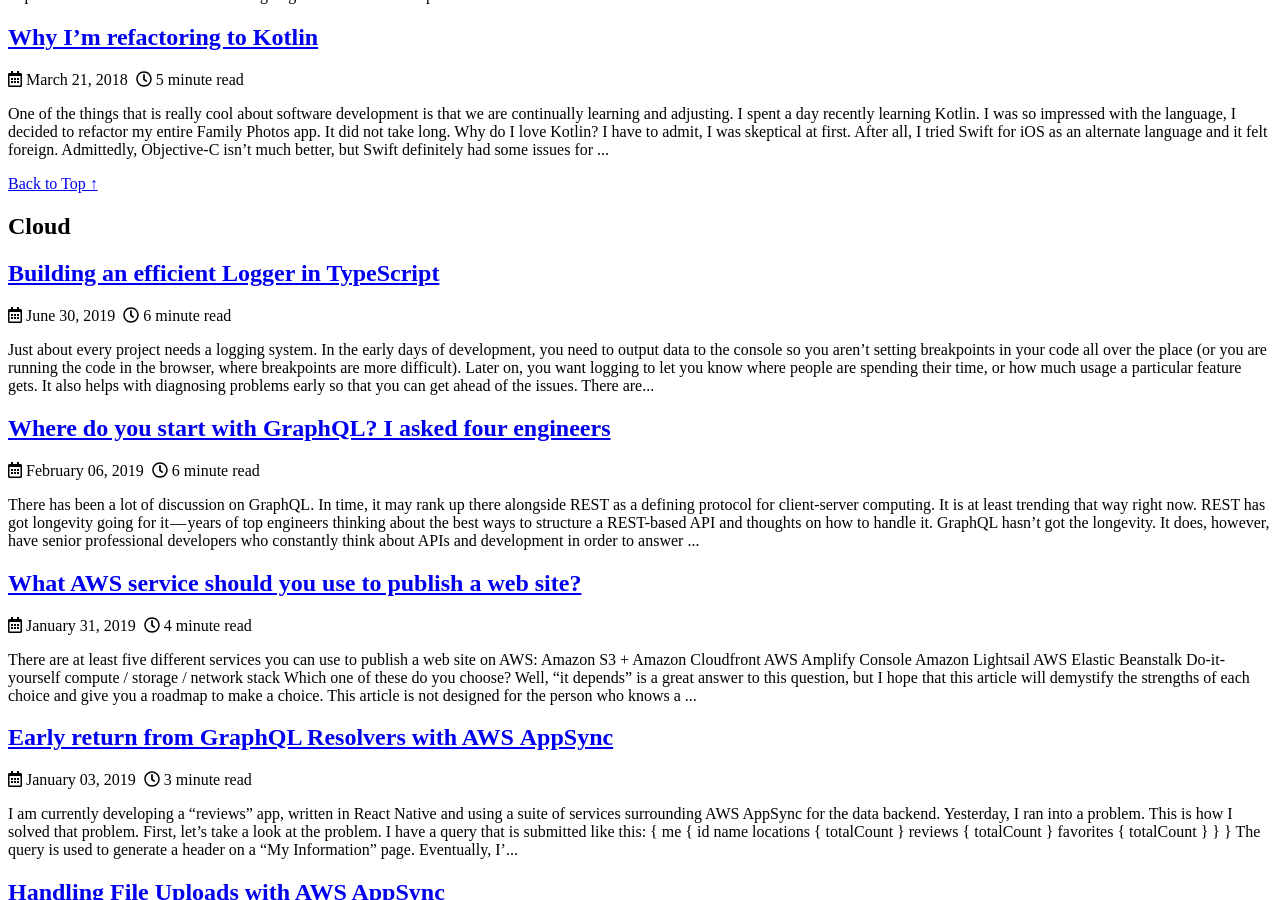
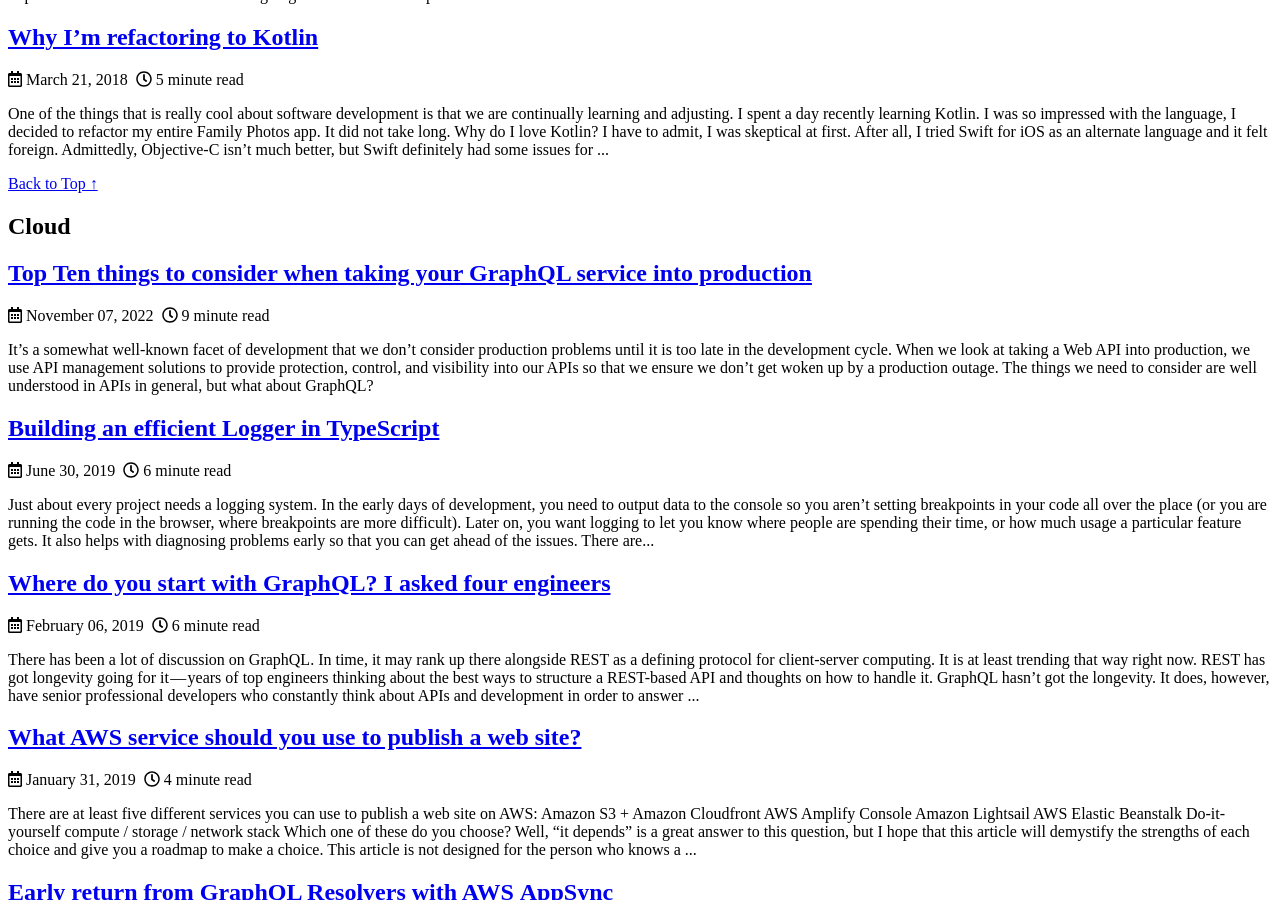
Before and after one commit to adrianhall/adrianhall.github.io, a Jekyll site: the page built from _pages/category-archive.md, in a window 1280 px wide and 900 px high, scrolled down 6082 px. Built offline with Jekyll 4.4.1, drawn with Linux system fonts in a browser that asks for light colours; nearby versions of some CDN libraries; some of the changed lines change nothing that is shown.

Commit message:
11/07 blog post

```diff
--- /dev/null
+++ b/_posts/2022/2022-11-07-top-ten-production-graphql-tips.md
@@ -0,0 +1,90 @@
+---
+title: "Top Ten things to consider when taking your GraphQL service into production"
+categories:
+    - Cloud
+tags:
+    - GraphQL
+---
+
+It's a somewhat well-known facet of development that we don't consider production problems until it is too late in the development cycle.  When we look at taking a Web API into production, we use API management solutions to provide protection, control, and visibility into our APIs so that we ensure we don't get woken up by a production outage.  The things we need to consider are well understood in APIs in general, but what about GraphQL?
+
+GraphQL is a developers dream when it comes to tooling.  A lot of that tooling is driven by the underlying features of the protocol, like introspection.  As you move to production, you want to give up the flexibility that comes from the tooling and lock down the service so that you understand what operations are running, who is running them, and identify bad actors early.  So, what are some of the things you can do?
+
+This is not an article about how to write schemas, optimize operations, or operate GraphQL at scale (for example, as a multi-instance service).  There are plenty of other articles, books, and videos about those topics.  Rather, this is a pragmatic list for you to consider as you move your GraphQL API from development into production.
+
+Here is my top ten.
+
+1. Write input type validation
+1. Implement user authorization
+1. Implement per-client application keys
+1. Control backend concurrency
+1. Rate limit operations, not requests
+1. Turn off introspection
+1. Optimize the backend
+1. Block abusive operations
+1. Implement cost analysis and reject early
+1. Implement Advanced Persisted Queries
+
+Let's take a look at each one.
+
+## 1. Write input type validation
+
+When you are writing any database driven application, you validate inputs to ensure that the data is in the expected form.  SQL injection attacks are, thankfully, becoming a thing of the past since most people use some form of relational mapper (ORM).  However, that doesn't mean people won't try.  Your data store should not be doing the validation for you.  Ensure that every single argument and every single input type is validated before you call your data store.
+
+Since I typically write in C#, I do this by implementing a validator class which is then called by the resolver to ensure the data I receive matches my expectations.  GraphQL gives us primitives - strings, numbers, and booleans.  We need to match that to the real requirements - an ID, a positive number in a range, or the existence of one or more limits.
+
+## 2. Implement user authorization
+
+You do authenticate your users, right?  Do you take it any further?  Do all your users have the same access, all the way down to the field level?  Do any of your results get limited based on user authorization.  These things need to be implemented and adjusted as early as possible.  I prefer to have per-operation and per-field limits based on authorization before any resolver gets run.
+
+## 3. Implement per-client application keys
+
+Even if your API doesn't ostensibly have authentication, you still want to understand which clients have access to your API and what they are doing.  You can implement API keys, or per-client application keys.  These can be implemented as a part of your client build - a key gets generated when the client gets built for release and then it gets baked into the configuration of the client.
+
+There are a lot of benefits to this simple task.  If a key gets stolen (see #8 below), you can reject it.  You can lock down the operations a client can run based on its key (see #10 below).  You can even provide different limits (see #5 below) depending on requirements.
+
+You should not be adjusting your service for this functionality.  Rather, you should deploy an API gateway (my favorite is Azure API Management) that does this functionality for you.  That way you can have all the benefits of per-client application keys without implementing a line of code.
+
+## 4. Control backend concurrency
+
+There are two words that you need to be familiar with here - connection pooling.  You need to understand how many concurrent requests your service can make to your database services.  Each database service should have a connection pool associated with it and you should do all the requests to that service through the connection pool.  No connections available in the connection pool?  Your service is overloaded and wouldn't respond in a timely manner anyhow.  Your service should be returning a `503 Service unavailable` response to indicate that the service is too busy.
+
+## 5. Rate limit operations, not requests
+
+On the backend side of the API, we use concurrency controls.  On the client side, we use rate limiting, where the API service returns `429 Too many requests` when the client application is sending too many requests.  If you have an API gateway in front of your GraphQL service, you should do rate limiting in the API gateway.
+
+However, one thing to note here is that you can stuff multiple GraphQL operations in one API requests.  You should rate limit the operations, not the API requests.  This will ensure that the desired effect - a reduction in work when client applications send too much - is actually what is achieved.  When you rate limit the number of API requests, you miss an important attack vector for bad actors.
+
+## 6. Turn off introspection
+
+Talking of bad actors, have you ever thought about how much data you are giving to would-be attackers by leaving introspection turned on?  It turns out, introspection is as much a treasure trove of information to attackers as it is to your developers.  Production apps don't need introspection, so why would you need it left on?
+
+If you want to provide introspection to only your developers, you can block introspection at the API gateway level.  Simply create an API key for your developers to use, and turn off introspection for everyone else.
+
+## 7. Optimize the backend
+
+One of the benefits of GraphQL is also one of its weaknesses.  In providing the "resolver" model, you introduce the N+1 problem.  The N+1 problem occurs because GraphQL executes a separate resolver for each field.  These resolvers can potentially make an additional round trip to the database.  Instead of using SQL JOINs, we use multiple requests.  This means that our database calls are not optimized and the number of requests to the backend database balloons, and with it the execution phase.
+
+The general mechanism to solve the N+1 problem is to use [DataLoader](https://github.com/graphql/dataloader), which is a JavaScript specific library to batch requests going to the same data store.  Other platforms (for example, [Chilli Cream Hot Chocolate](https://chillicream.com/docs/hotchocolate/v12/fetching-data/dataloader)) have a similar functionality.
+
+Another thing you may want to do is to implement caching (for example, through [Redis Cache](https://redis.com/solutions/use-cases/caching/)) to ensure that database results are cached at the resolver level.  You don't want to implement caching at the GraphQL response level, but caching the response to database requests is not only ok, but beneficial to the responsiveness to your service.
+
+## 8. Block abusive operations
+
+There are two types of abuse we need to deal with here.  Firstly, we want to deal with abusive requests from valid clients.  For example, let's say you have a query that allows the client to specify a count of the number of records to return to allow for paging.  What happens if the client specifies that you should return 10,000 records?  How about a million records?  What about if a million records each had an embedded object which returns another 10,000 records?  You should be implementing two controls here - first, an input type validation with an upper limit on the value of count, and secondly a "query depth" limit so that you don't get infinite recursion.  Most GraphQL services provide a query depth limit already, but you may want to further restrict this number.
+
+The second type of abuse deals with bad actors.  A bad actor can potentially explicitly construct operations with the intent to overload your service.  You can solve this in multiple ways, and we are discussing a number of them here.  However, your main protection is to log every single operation and look for outliers.  Clients will inevitably generate the same operations over and over, so operations you have not seen before are of interest - they are likely to be a security concern.  You can either monitor or proactively block at the gateway.
+
+## 9. Implement cost analysis and reject early
+
+One of the ways of detecting abusive operations is to [calculate the cost](https://www.npmjs.com/package/graphql-cost-analysis) of operations prior to their execution.  To do this, you assign a weight to each resolver (which can be a static cost, complexity range, or multiplier for lists).  The execution engine will calculate the expected total cost of the operation and, if over a specified limit, reject the operation. You could also implement middleware that dynamically measures the cost of each resolver and works out the appropriate cost metric from historical averages.
+
+Whatever the choice, you can then decide whether blocking the specific request is enough or if you need to block the IP address, client key, or user for repeat offenders.  As with most production protections, the more you can do automatically, the better you will sleep at night.
+
+## 10. Implement Advanced Persisted Queries (APQ)
+
+Finally, let's talk persisted queries.  There are two types - one (popularized [by Apollo](https://www.apollographql.com/docs/apollo-server/performance/apq/)) is automatic persisted queries.  Automatic persisted queries are a mechanism to improve network performance for large query strings.  In a blank system, the client sends the hash of the query string, and the service sends an error.  The client then follows up with the query string and hash, which is then executed and returned.  After that, the client can just send the hash of the query string and the service now knows about it and can expand the query string from the hash.  This also allows you to integrate with a CDN to provide request level caching.
+
+Advanced persisted queries skip the first step.  The allowed queries are programmed into the service; the client sends the ID of the query and the service expands it and executes it.  This is great because it allows the administrator of the service to lock down the queries that can be executed by clients.  You can even make a different query set available based on the client application ID to further restrict things.  You will no longer have to worry about bad actors sending invalid complex queries into the GraphQL API because they aren't allowed anyhow. Of course, this works best if done at the API gateway level so that complex queries never make it to your service.
+
+So, there you have it - a generalized list of ten things you can do to secure, control, and monitor your GraphQL API in production.  Don't wait for bad actors and out of control client applications to give you a sleepless night dealing with the clean-up from an outage.  Be proactive by protecting your APIs.
```
Also changed, not shown: _posts/2022/2022-10-10-apim-graphql-api.md (line endings or trailing spaces).
